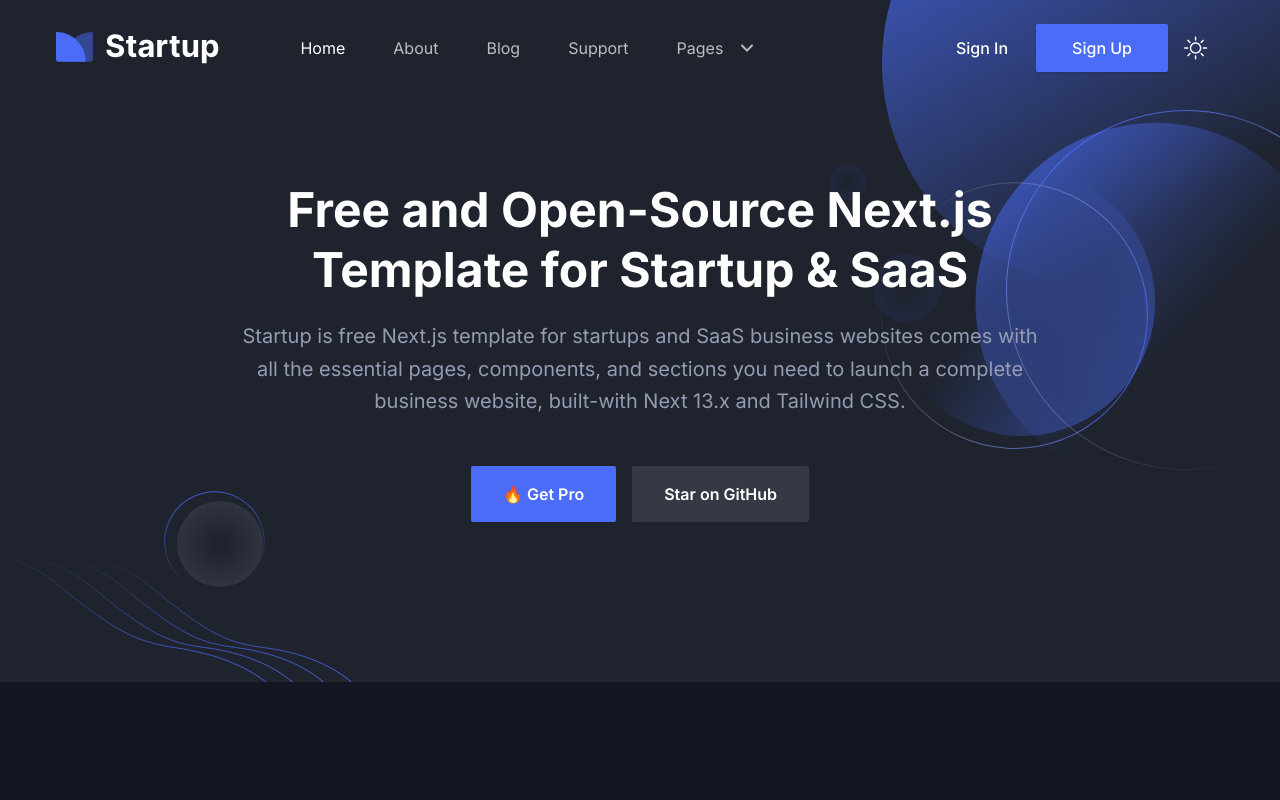
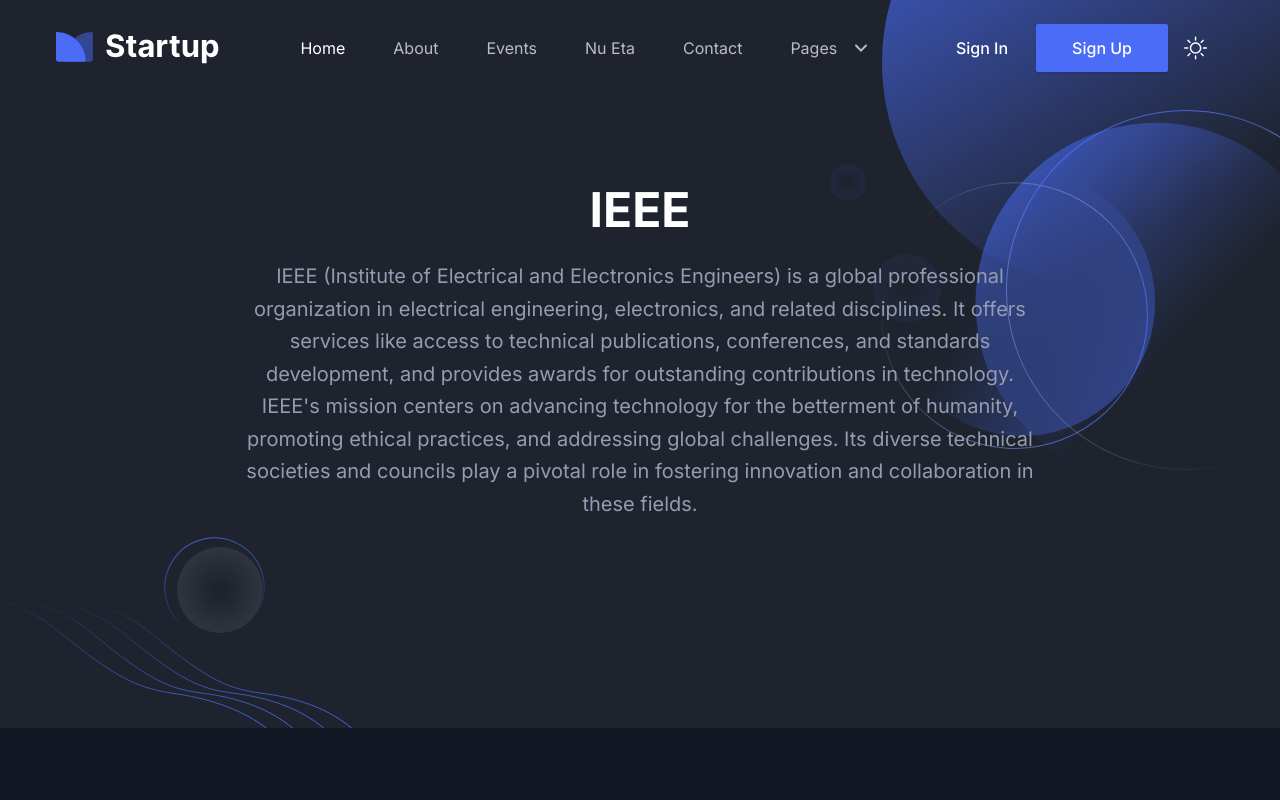
Before and after one commit to shiva1718/IEEE-hkn-sec, a Next.js app: page / in a window 1280 px wide. Shown: the top 800 px of the page. Built offline with nearby package versions, Linux system fonts and the light colour scheme.

Commit message:
header, landing page of ieee and ieee hkn

```diff
--- a/components/Header/menuData.tsx
+++ b/components/Header/menuData.tsx
@@ -13,15 +13,27 @@
     path: "/about",
     newTab: false,
   },
+  // {
+  //   id: 33,
+  //   title: "Blog",
+  //   path: "/blog",
+  //   newTab: false,
+  // },
   {
-    id: 33,
-    title: "Blog",
-    path: "/blog",
+    id: 3,
+    title: "Events",
+    path: "/Events",
+    newTab: false
+  },
+  {
+    id: 6,
+    title: "Nu Eta",
+    path: "/NuEta",
     newTab: false,
   },
   {
-    id: 3,
-    title: "Support",
+    id: 5,
+    title: "Contact",
     path: "/contact",
     newTab: false,
   },
--- a/components/Hero/index.tsx
+++ b/components/Hero/index.tsx
@@ -15,28 +15,32 @@
                     data-wow-delay=".2s"
                 >
                   <h1 className="mb-5 text-3xl font-bold leading-tight text-black dark:text-white sm:text-4xl sm:leading-tight md:text-5xl md:leading-tight">
-                  Free and Open-Source Next.js Template for Startup & SaaS
+                    IEEE
                   </h1>
                   <p className="dark:text-body-color-dark mb-12 text-base !leading-relaxed text-body-color sm:text-lg md:text-xl">
-                  Startup is free Next.js template for startups and SaaS
-                  business websites comes with all the essential pages,
-                  components, and sections you need to launch a complete
-                  business website, built-with Next 13.x and Tailwind CSS.
+                    IEEE (Institute of Electrical and Electronics Engineers) is a global professional organization in
+                    electrical engineering, electronics, and related disciplines. It offers services like access to
+                    technical publications, conferences, and standards development, and provides awards for outstanding
+                    contributions in technology. IEEE's mission centers on advancing technology for the betterment of
+                    humanity, promoting ethical practices, and addressing global challenges. Its diverse technical
+                    societies and councils play a pivotal role in fostering innovation and collaboration in these
+                    fields.
                   </p>
-                <div className="flex flex-col items-center justify-center space-y-4 sm:flex-row sm:space-x-4 sm:space-y-0">
-                  <Link
-                    href="https://nextjstemplates.com/templates/saas-starter-startup"
-                    className="rounded-sm bg-primary px-8 py-4 text-base font-semibold text-white duration-300 ease-in-out hover:bg-primary/80"
-                  >
-                    🔥 Get Pro
-                  </Link>
-                  <Link
-                    href="https://github.com/NextJSTemplates/startup-nextjs"
-                    className="inline-block rounded-sm bg-black px-8 py-4 text-base font-semibold text-white duration-300 ease-in-out hover:bg-black/90 dark:bg-white/10 dark:text-white dark:hover:bg-white/5"
-                  >
-                    Star on GitHub
-                  </Link>
-                </div>
+                  {/*<div*/}
+                  {/*    className="flex flex-col items-center justify-center space-y-4 sm:flex-row sm:space-x-4 sm:space-y-0">*/}
+                  {/*  <Link*/}
+                  {/*      href="https://nextjstemplates.com/templates/saas-starter-startup"*/}
+                  {/*      className="rounded-sm bg-primary px-8 py-4 text-base font-semibold text-white duration-300 ease-in-out hover:bg-primary/80"*/}
+                  {/*  >*/}
+                  {/*    🔥 Get Pro*/}
+                  {/*  </Link>*/}
+                  {/*  <Link*/}
+                  {/*      href="https://github.com/NextJSTemplates/startup-nextjs"*/}
+                  {/*      className="inline-block rounded-sm bg-black px-8 py-4 text-base font-semibold text-white duration-300 ease-in-out hover:bg-black/90 dark:bg-white/10 dark:text-white dark:hover:bg-white/5"*/}
+                  {/*  >*/}
+                  {/*    Star on GitHub*/}
+                  {/*  </Link>*/}
+                  {/*</div>*/}
                 </div>
               </div>
             </div>
@@ -107,8 +111,8 @@
                     y2="288"
                     gradientUnits="userSpaceOnUse"
                 >
-                <stop stopColor="#4A6CF7" />
-                <stop offset="1" stopColor="#4A6CF7" stopOpacity="0" />
+                  <stop stopColor="#4A6CF7"/>
+                  <stop offset="1" stopColor="#4A6CF7" stopOpacity="0"/>
                 </linearGradient>
                 <radialGradient
                     id="paint1_radial_25:217"
@@ -118,8 +122,8 @@
                     gradientUnits="userSpaceOnUse"
                     gradientTransform="translate(17.9997 182) rotate(90) scale(18)"
                 >
-                <stop offset="0.145833" stopColor="#4A6CF7" stopOpacity="0" />
-                <stop offset="1" stopColor="#4A6CF7" stopOpacity="0.08" />
+                  <stop offset="0.145833" stopColor="#4A6CF7" stopOpacity="0"/>
+                  <stop offset="1" stopColor="#4A6CF7" stopOpacity="0.08"/>
                 </radialGradient>
                 <radialGradient
                     id="paint2_radial_25:217"
@@ -129,8 +133,8 @@
                     gradientUnits="userSpaceOnUse"
                     gradientTransform="translate(76.9997 288) rotate(90) scale(34)"
                 >
-                <stop offset="0.145833" stopColor="#4A6CF7" stopOpacity="0" />
-                <stop offset="1" stopColor="#4A6CF7" stopOpacity="0.08" />
+                  <stop offset="0.145833" stopColor="#4A6CF7" stopOpacity="0"/>
+                  <stop offset="1" stopColor="#4A6CF7" stopOpacity="0.08"/>
                 </radialGradient>
                 <linearGradient
                     id="paint3_linear_25:217"
@@ -140,8 +144,8 @@
                     y2="351.421"
                     gradientUnits="userSpaceOnUse"
                 >
-                <stop stopColor="#4A6CF7" />
-                <stop offset="1" stopColor="#4A6CF7" stopOpacity="0" />
+                  <stop stopColor="#4A6CF7"/>
+                  <stop offset="1" stopColor="#4A6CF7" stopOpacity="0"/>
                 </linearGradient>
                 <linearGradient
                     id="paint4_linear_25:217"
@@ -151,8 +155,8 @@
                     y2="448.882"
                     gradientUnits="userSpaceOnUse"
                 >
-                <stop stopColor="#4A6CF7" />
-                <stop offset="1" stopColor="white" stopOpacity="0" />
+                  <stop stopColor="#4A6CF7"/>
+                  <stop offset="1" stopColor="white" stopOpacity="0"/>
                 </linearGradient>
                 <linearGradient
                     id="paint5_linear_25:217"
@@ -162,8 +166,8 @@
                     y2="470"
                     gradientUnits="userSpaceOnUse"
                 >
-                <stop stopColor="#4A6CF7" />
-                <stop offset="1" stopColor="white" stopOpacity="0" />
+                  <stop stopColor="#4A6CF7"/>
+                  <stop offset="1" stopColor="white" stopOpacity="0"/>
                 </linearGradient>
                 <linearGradient
                     id="paint6_linear_25:217"
@@ -173,8 +177,8 @@
                     y2="338.63"
                     gradientUnits="userSpaceOnUse"
                 >
-                <stop stopColor="#4A6CF7" />
-                <stop offset="1" stopColor="#4A6CF7" stopOpacity="0" />
+                  <stop stopColor="#4A6CF7"/>
+                  <stop offset="1" stopColor="#4A6CF7" stopOpacity="0"/>
                 </linearGradient>
               </defs>
             </svg>
@@ -211,7 +215,7 @@
                   transform="rotate(-13.421 214.505 60.5054)"
                   stroke="url(#paint4_linear_25:218)"
               />
-            <circle cx="220" cy="63" r="43" fill="url(#paint5_radial_25:218)" />
+              <circle cx="220" cy="63" r="43" fill="url(#paint5_radial_25:218)"/>
               <defs>
                 <linearGradient
                     id="paint0_linear_25:218"
@@ -221,8 +225,8 @@
                     y2="212.24"
                     gradientUnits="userSpaceOnUse"
                 >
-                <stop stopColor="#4A6CF7" stopOpacity="0" />
-                <stop offset="1" stopColor="#4A6CF7" />
+                  <stop stopColor="#4A6CF7" stopOpacity="0"/>
+                  <stop offset="1" stopColor="#4A6CF7"/>
                 </linearGradient>
                 <linearGradient
                     id="paint1_linear_25:218"
@@ -232,8 +236,8 @@
                     y2="212.24"
                     gradientUnits="userSpaceOnUse"
                 >
-                <stop stopColor="#4A6CF7" stopOpacity="0" />
-                <stop offset="1" stopColor="#4A6CF7" />
+                  <stop stopColor="#4A6CF7" stopOpacity="0"/>
+                  <stop offset="1" stopColor="#4A6CF7"/>
                 </linearGradient>
                 <linearGradient
                     id="paint2_linear_25:218"
@@ -243,8 +247,8 @@
                     y2="212.24"
                     gradientUnits="userSpaceOnUse"
                 >
-                <stop stopColor="#4A6CF7" stopOpacity="0" />
-                <stop offset="1" stopColor="#4A6CF7" />
+                  <stop stopColor="#4A6CF7" stopOpacity="0"/>
+                  <stop offset="1" stopColor="#4A6CF7"/>
                 </linearGradient>
                 <linearGradient
                     id="paint3_linear_25:218"
@@ -254,8 +258,8 @@
                     y2="210.214"
                     gradientUnits="userSpaceOnUse"
                 >
-                <stop stopColor="#4A6CF7" stopOpacity="0" />
-                <stop offset="1" stopColor="#4A6CF7" />
+                  <stop stopColor="#4A6CF7" stopOpacity="0"/>
+                  <stop offset="1" stopColor="#4A6CF7"/>
                 </linearGradient>
                 <linearGradient
                     id="paint4_linear_25:218"
@@ -265,8 +269,8 @@
                     y2="99.5816"
                     gradientUnits="userSpaceOnUse"
                 >
-                <stop stopColor="#4A6CF7" />
-                <stop offset="1" stopColor="#4A6CF7" stopOpacity="0" />
+                  <stop stopColor="#4A6CF7"/>
+                  <stop offset="1" stopColor="#4A6CF7" stopOpacity="0"/>
                 </linearGradient>
                 <radialGradient
                     id="paint5_radial_25:218"
@@ -276,8 +280,8 @@
                     gradientUnits="userSpaceOnUse"
                     gradientTransform="translate(220 63) rotate(90) scale(43)"
                 >
-                <stop offset="0.145833" stopColor="white" stopOpacity="0" />
-                <stop offset="1" stopColor="white" stopOpacity="0.08" />
+                  <stop offset="0.145833" stopColor="white" stopOpacity="0"/>
+                  <stop offset="1" stopColor="white" stopOpacity="0.08"/>
                 </radialGradient>
               </defs>
             </svg>
```
Also changed, not shown: components/Video/index.tsx (+7 -5 lines). Lines whose indentation alone changed are shown as unchanged.
